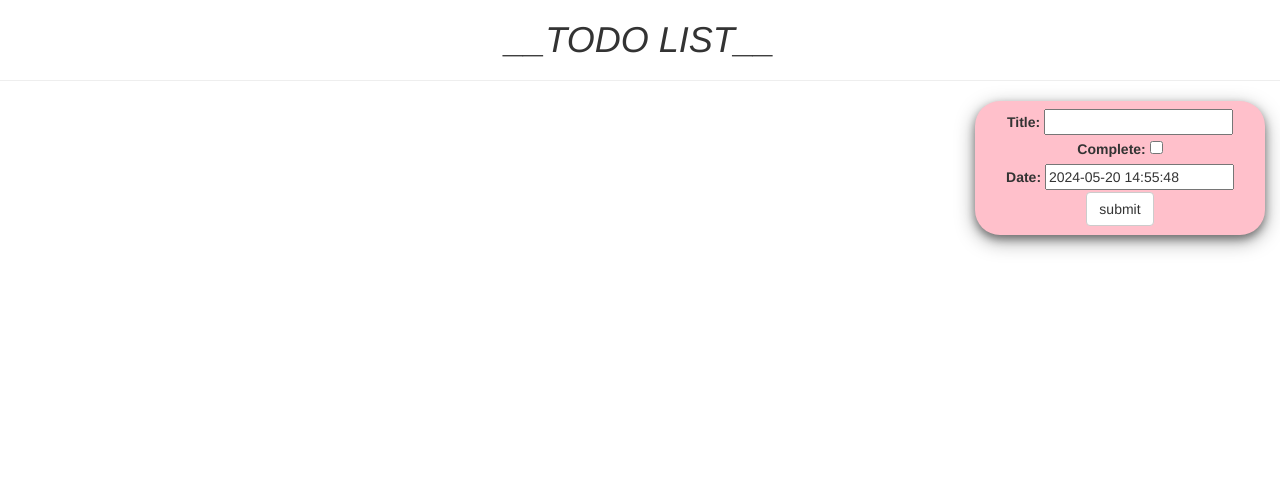
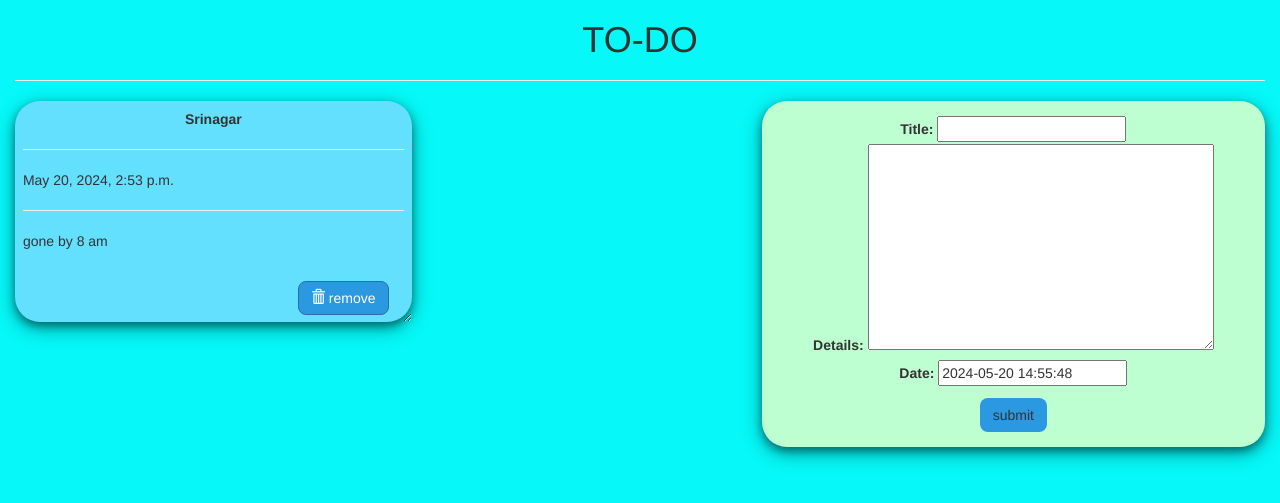
Before and after one commit to zaidkhuroo/to-do-Django, a Django app: page / in a window 1280 px wide. Shown: the top 503 px of the page. Run offline with Django 5.2, Linux system fonts and the light colour scheme; data comes from the database, SQL or seed files in the repository; data that the repository does not hold is empty; some libraries are stand-ins or nearby versions.

Commit message:
Simple to-do Webapp made with Django

```diff
--- a/todo/templates/todo/index.html
+++ b/templates/todo/index.html
@@ -11,11 +11,13 @@
 <script src="https://maxcdn.bootstrapcdn.com/bootstrap/3.3.7/js/bootstrap.min.js"></script>
 <!--style-->
 <style>
+body{
+	background-color: rgb(6, 248, 248);
+}
 .card {
-
-box-shadow: 0 4px 8px 0 rgba(0,0,0,0.5),
-			0 6px 20px 0 rgba(0,0,0,0.39);
-background: lightpink;
+background: rgb(100, 224, 255);
+box-shadow: 0 4px 8px 0 rgba(0,0,0,0.4),
+				0 6px 20px 0 rgba(0,0,0,0.36);
 margin-bottom : 5%;
 border-radius: 25px;
 padding : 2%;
@@ -24,24 +26,28 @@ resize: both;
 text-overflow: ellipsis;
 }
 .card:hover{
-	background: lightblue;
+	background: rgb(230, 173, 173);
 }
 
 .submit_form{
 
 	text-align: center;
 	padding: 3%;
-	background: pink;
+	background: rgb(189, 255, 209);
 	border-radius: 25px;
 	box-shadow: 0 4px 8px 0 rgba(0,0,0,0.4),
 				0 6px 20px 0 rgba(0,0,0,0.36);
+
+}
+.btn{
+	margin-top: 10px;
+	border-radius: 8px;
+	background-color: rgb(43, 153, 226);
 }
 </style>
-
 </head>
 
 <body class="container-fluid">
-
 {% if messages %}
 {% for message in messages %}
 <div class="alert alert-info">
@@ -50,14 +56,14 @@ text-overflow: ellipsis;
 {% endfor %}
 {% endif %}
 
-<center class="row">
-	<h1><i>__TODO LIST__</i></h1>
+<center>
+	<h1>TO-DO</h1>
 	<hr />
 </center>
 
 <div class="row">
 
-	<div class="col-md-8">
+	<div class="col-md-4">
 
 	{% for i in list %}
 	<div class="card">
@@ -75,14 +81,14 @@ text-overflow: ellipsis;
 	</div>
 	{% endfor%}
 	</div>
-	<div class="col-md-1"> </div>
-	<div class="col-md-3" >
+	<div class="col-md-3"> </div>
+	<div class="col-md-5" >
 	<div class="submit_form">
 	<form method="POST">
 		{% csrf_token %}
 		{{forms}}
 		<center>
-		<input type="submit" class="btn btn-default" value="submit" />
+		<input type="submit" class="btn" value="submit" />
 	</center>
 	</form>
 	</div>
--- a/todo/urls.py
+++ b/todo/urls.py
@@ -24,4 +24,5 @@ urlpatterns = [
     ####################give id no. item_id name or item_id=i.id ############
     # pass item_id as primary key to remove that the todo with given id
     path('del/<str:item_id>', views.remove, name="del"),
+    # path('', include('todo_app.urls')),
 ]
--- a/todo_app/models.py
+++ b/todo_app/models.py
@@ -3,7 +3,8 @@ from django.utils import timezone
 # Create your models here.
 class todo(models.Model):
     title= models.CharField(max_length=255)
-    complete=models.BooleanField(default=False)
+    # complete=models.BooleanField(default=False)
+    details = models.TextField(max_length=255)
     date = models.DateTimeField(default=timezone.now)
 
     def __str__(self):
--- a/todo_app/urls.py
+++ b/todo_app/urls.py
@@ -0,0 +1,5 @@
+from django.urls import path
+from . import views
+urlpatterns=[
+    path('todo/',views.index),
+]
--- a/todo_app/views.py
+++ b/todo_app/views.py
@@ -1,4 +1,5 @@
 from django.shortcuts import render, redirect
+# from django.http import HttpResponse
 from django.contrib import messages
 
 # import todo form and models
@@ -24,7 +25,7 @@ def index(request):
 		"list": item_list,
 		"title": "TODO LIST",
 	}
-	return render(request, 'todo/index.html', page)
+	return render(request, "todo/index.html", page)
 
 
 ### function to remove item, it receive todo item_id as primary key from url ##
```
Also changed, not shown: db.sqlite3, todo_app/migrations/0002_todo_details.py (added), todo_app/migrations/0003_remove_todo_complete.py (added).
